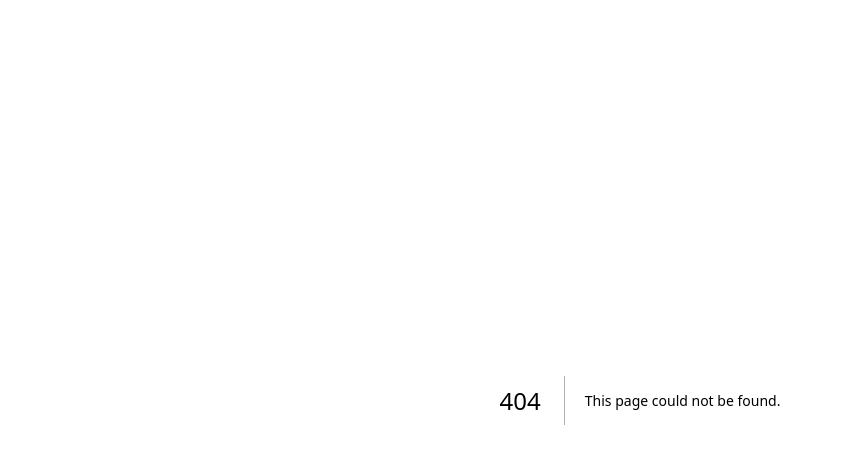
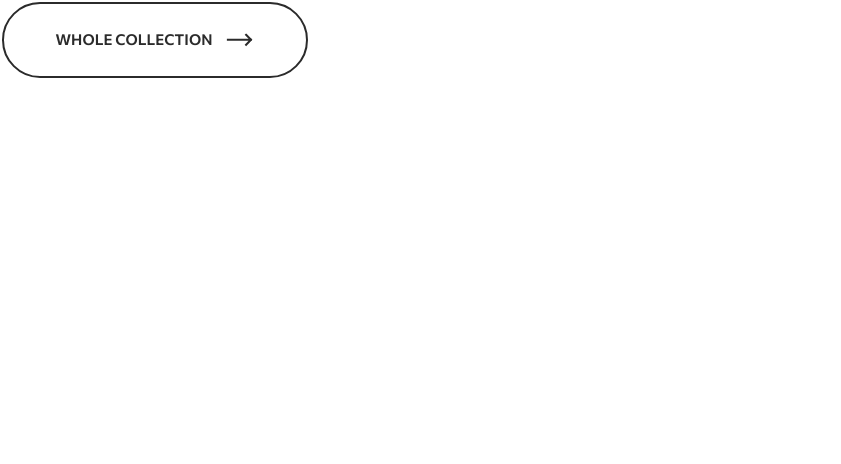
Before and after one commit to Yevheniy2020/svoy-app, a Next.js app: page /button-link in a window 1280 px wide. Before the commit this address had no page. Shown: the top 464 px of the page, without its empty margins (0-841 px from the left). Built offline with nearby package versions, Linux system fonts and the light colour scheme.

Commit message:
enhancement: changed button-links
- changed styles and animations for button-links
- added test page

```diff
--- a/src/app/(main)/Home.styles.ts
+++ b/src/app/(main)/Home.styles.ts
@@ -54,11 +54,11 @@ export const part2Text = {
 };
 
 export const part2Button = {
-  width: '293px',
+  // width: '293px',
 };
 
 export const part3Button = {
-  width: '310px',
+  mt: '2px',
   '&::before': {
     backgroundImage: 'none',
   },
@@ -67,6 +67,16 @@ export const part3Button = {
     '-webkit-text-fill-color': theme.palette.dark.main,
     '-moz-text-fill-color': theme.palette.dark.main,
   },
+  '&:hover': {
+    '& p': {
+      '-webkit-text-fill-color': theme.palette.white.main,
+      '-moz-text-fill-color': theme.palette.white.main,
+    },
+  },
+  '&::after': {
+    background: `${theme.palette.orange.main}`,
+  },
+
   border: '2px solid',
   borderColor: theme.palette.dark.main,
 };
--- /dev/null
+++ b/src/app/(test)/button-link/page.tsx
@@ -0,0 +1,9 @@
+import React, { FC } from 'react';
+
+import ButtonLinkPage from '@/components/screen/test-page/button-link-page';
+
+const Page: FC = () => {
+  return <ButtonLinkPage />;
+};
+
+export default Page;
--- /dev/null
+++ b/src/components/common/icon/arrow-right-white/ArrowRightWhiteIcon.tsx
@@ -0,0 +1,20 @@
+import * as React from 'react';
+import { FC } from 'react';
+
+const ArrowRightWhiteIcon: FC = props => (
+  <svg
+    xmlns="http://www.w3.org/2000/svg"
+    width={41}
+    height={16}
+    fill="none"
+    {...props}
+  >
+    <path
+      stroke="#fff"
+      strokeLinecap="square"
+      strokeWidth={2}
+      d="M36 7.757H4m32 0-4.922-4.958M36 7.757l-4.922 4.958"
+    />
+  </svg>
+);
+export default ArrowRightWhiteIcon;
--- /dev/null
+++ b/src/components/common/icon/arrow-right-white/index.ts
@@ -0,0 +1 @@
+export { default } from './ArrowRightWhiteIcon';
--- /dev/null
+++ b/src/components/common/icon/trident/index.ts
@@ -0,0 +1 @@
+export { default } from './TridentIcon';
--- a/src/components/common/ui/button-link/ButtonLink.styles.ts
+++ b/src/components/common/ui/button-link/ButtonLink.styles.ts
@@ -2,9 +2,30 @@ import { SxProps, Theme } from '@mui/material';
 
 import theme from '@/styles/theme/constants';
 
-export const link = (variant: 'circle' | 'rectangle'): SxProps<Theme> => ({
+export const wrapper = {
+  overflow: 'hidden',
+  borderRadius: '100px',
+  display: 'flex',
+  alignItems: 'center',
+};
+
+export const hoverText = {
+  textTransform: 'uppercase',
+  typography: theme.typography.h6SemiBold,
+  color: theme.palette.white.main,
+};
+
+export const link = (
+  variant: 'circle' | 'rectangle',
+  width: string,
+  height: string,
+): SxProps<Theme> => ({
   cursor: 'pointer',
   position: 'relative',
+
+  svg: {
+    display: 'flex',
+  },
 
   ...(variant === 'circle' && {
     width: '180px',
@@ -14,10 +35,35 @@ export const link = (variant: 'circle' | 'rectangle'): SxProps<Theme> => ({
   }),
 
   ...(variant === 'rectangle' && {
-    height: '80px',
+    height: `calc(${height} - 4px)`,
+    width: `calc(${width} - 4px)`,
     background: 'white',
-    margin: '5px',
+    margin: '2px',
     borderRadius: '100px',
+
+    '&::after': {
+      content: "''",
+      position: 'absolute',
+      right: '50%',
+      transform: 'translateX(50%)',
+      bottom: `calc(-${width} - 5px)`,
+      width: `${width}`,
+      height: `${width}`,
+      zIndex: '0',
+      transition: 'bottom .4s',
+      borderRadius: '100%',
+      background:
+        'linear-gradient(90deg, rgba(0,87,184,1) 0%, rgba(255,215,0,1) 100%)',
+    },
+    '&:hover::after': {
+      bottom: `calc(-${width} / 2.65)`,
+    },
+    '&:hover': {
+      '& div': {
+        opacity: '1',
+        gap: '12px',
+      },
+    },
     '&::before': {
       content: "''",
       position: 'absolute',
@@ -26,7 +72,7 @@ export const link = (variant: 'circle' | 'rectangle'): SxProps<Theme> => ({
       bottom: '0',
       left: '0',
       zIndex: '-1',
-      margin: '-5px',
+      margin: '-2px',
       borderRadius: 'inherit',
       backgroundImage:
         'linear-gradient(90deg, rgba(0,87,184,1) 0%, rgba(255,215,0,1) 100%)',
@@ -34,12 +80,26 @@ export const link = (variant: 'circle' | 'rectangle'): SxProps<Theme> => ({
   }),
 });
 
-export const container = {
+export const proto = {
   height: '100%',
   display: 'flex',
   justifyContent: 'center',
   alignItems: 'center',
   gap: '12px',
+};
+export const hover = {
+  position: 'absolute',
+  zIndex: '2',
+  top: '50%',
+  left: '50%',
+  transform: 'translate(-50%,-50%)',
+  opacity: '0',
+  textWrap: 'nowrap',
+  display: 'flex',
+  justifyContent: 'center',
+  alignItems: 'center',
+  transition: 'gap .3s',
+  gap: '4px',
 };
 
 export const text = (variant: 'circle' | 'rectangle'): SxProps<Theme> => ({
--- a/src/components/common/ui/button-link/ButtonLink.tsx
+++ b/src/components/common/ui/button-link/ButtonLink.tsx
@@ -8,7 +8,10 @@ import * as styles from './ButtonLink.styles';
 interface ButtonProps {
   content: string | ReactNode;
   variant: 'circle' | 'rectangle';
-  rightIcon?: ReactNode;
+  rightIcon?: [ReactNode?, ReactNode?];
+  leftIcon?: [ReactNode?, ReactNode?];
+  width: string;
+  height?: string;
   sx?: SxProps<Theme>;
   onClick?: () => void;
 }
@@ -16,17 +19,34 @@ interface ButtonProps {
 const ButtonLink: FC<ButtonProps> = ({
   content,
   variant,
+  leftIcon,
   rightIcon,
+  width,
+  height = '80px',
   sx = {},
   onClick,
   ...rest
 }) => {
   return (
-    <Box sx={mergeSx(styles.link(variant), sx)} onClick={onClick} {...rest}>
-      <Box sx={styles.container}>
-        <Typography sx={styles.text(variant)}>{content}</Typography>
-        <Box>{rightIcon}</Box>
+    // <Box sx={{ display: 'flex', alignItems: 'center' }}>
+    <Box sx={styles.wrapper}>
+      <Box
+        sx={mergeSx(styles.link(variant, width, height), sx)}
+        onClick={onClick}
+        {...rest}
+      >
+        <Box sx={styles.proto}>
+          {leftIcon && <Box>{leftIcon[0]}</Box>}
+          <Typography sx={styles.text(variant)}>{content}</Typography>
+          {rightIcon && <Box>{rightIcon[0]}</Box>}
+        </Box>
+        <Box sx={styles.hover}>
+          {leftIcon && leftIcon[1] && <Box>{leftIcon[1]}</Box>}
+          <Typography sx={styles.hoverText}>{content}</Typography>
+          {rightIcon && rightIcon[1] && <Box>{rightIcon[1]}</Box>}
+        </Box>
       </Box>
+      {/*</Box>*/}
     </Box>
   );
 };
--- /dev/null
+++ b/src/components/screen/test-page/button-link-page/ButtonLinkPage.tsx
@@ -0,0 +1,28 @@
+'use client';
+import React, { FC } from 'react';
+import { Box } from '@mui/material';
+
+import * as styles from '@/app/(main)/Home.styles';
+import ArrowRightIcon from '@/components/common/icon/arrow-right';
+import ArrowRightWhiteIcon from '@/components/common/icon/arrow-right-white';
+import ButtonLink from '@/components/common/ui/button-link';
+
+const ButtonLinkPage: FC = () => {
+  return (
+    <Box>
+      <ButtonLink
+        sx={styles.part3Button}
+        content="WHOLE COLLECTION"
+        width={'310px'}
+        variant="rectangle"
+        rightIcon={[
+          <ArrowRightIcon key={0} />,
+
+          <ArrowRightWhiteIcon key={1} />,
+        ]}
+      />
+    </Box>
+  );
+};
+
+export default ButtonLinkPage;
--- /dev/null
+++ b/src/components/screen/test-page/button-link-page/index.ts
@@ -0,0 +1 @@
+export { default } from './ButtonLinkPage';
```
Also changed, not shown: src/app/(main)/page.tsx (+11 -1 lines), src/components/common/icon/trident/TridentIcon.tsx (added, +18 -0 lines).
